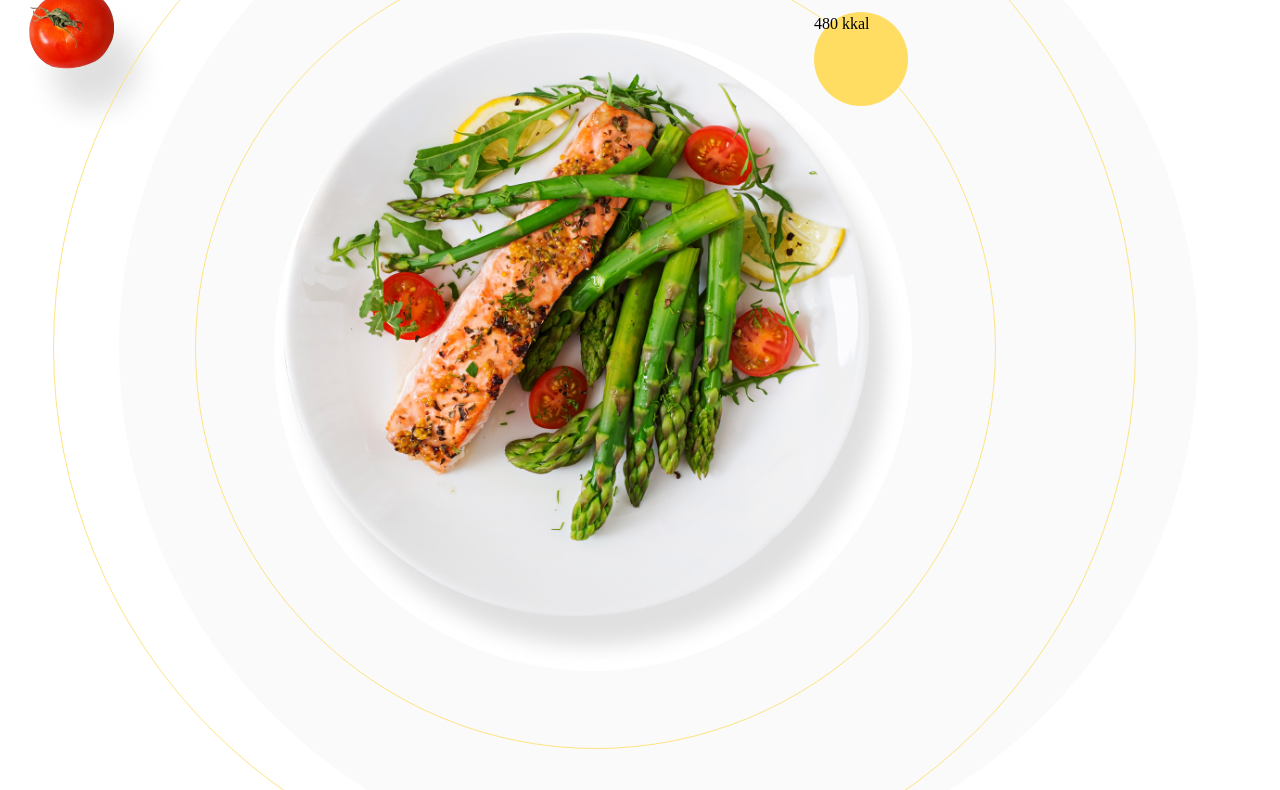
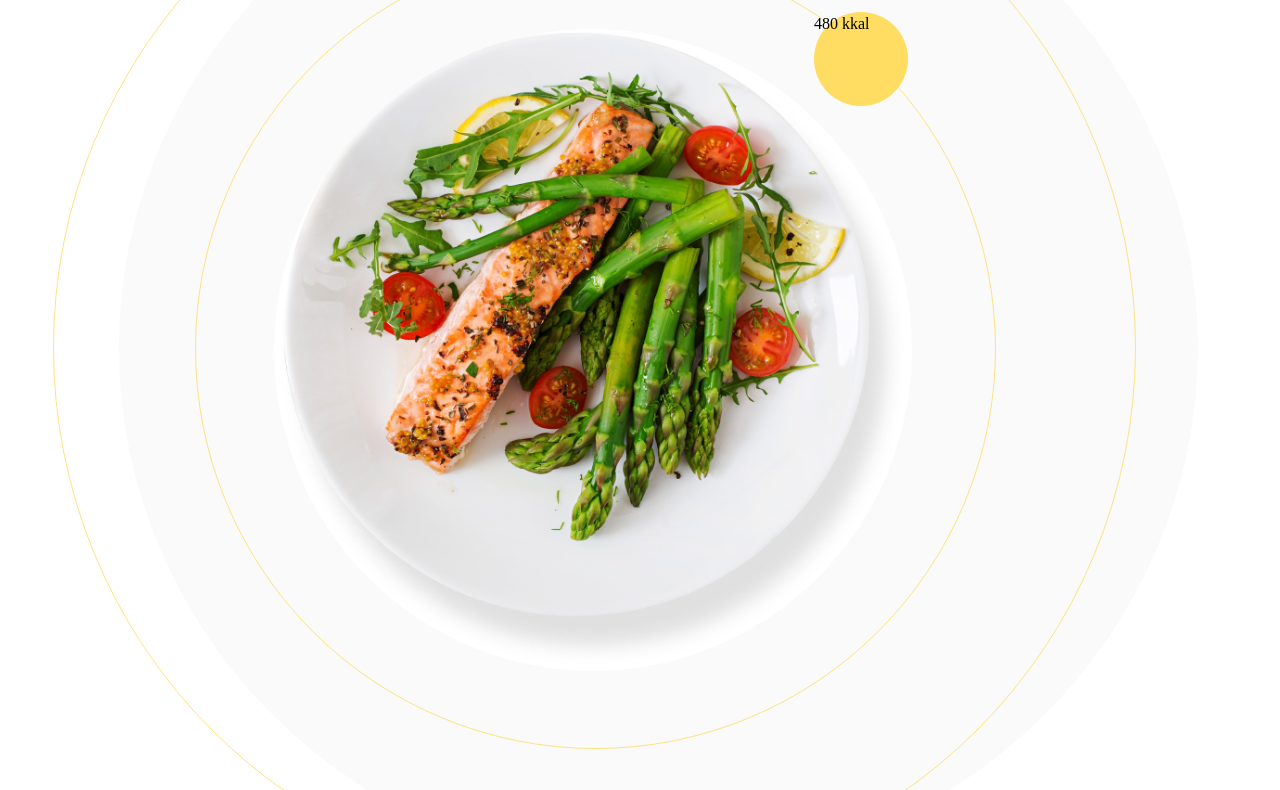
Before and after one commit to algo-inc/GoodFood, a plain HTML site: page index.html in a window 1280 px wide. Shown: the part 117-907 px from the top of the page. Drawn offline with nearby package versions, Linux system fonts and the light colour scheme.

Commit message:
блок Home

```diff
--- a/index.html
+++ b/index.html
@@ -47,7 +47,7 @@
     <div class="circle4">
         480 kkal
     </div>
-    <img src="./images/tomato 1.png" alt="tomato">
+
 
     <div class="social"></div>
 </div>
```
